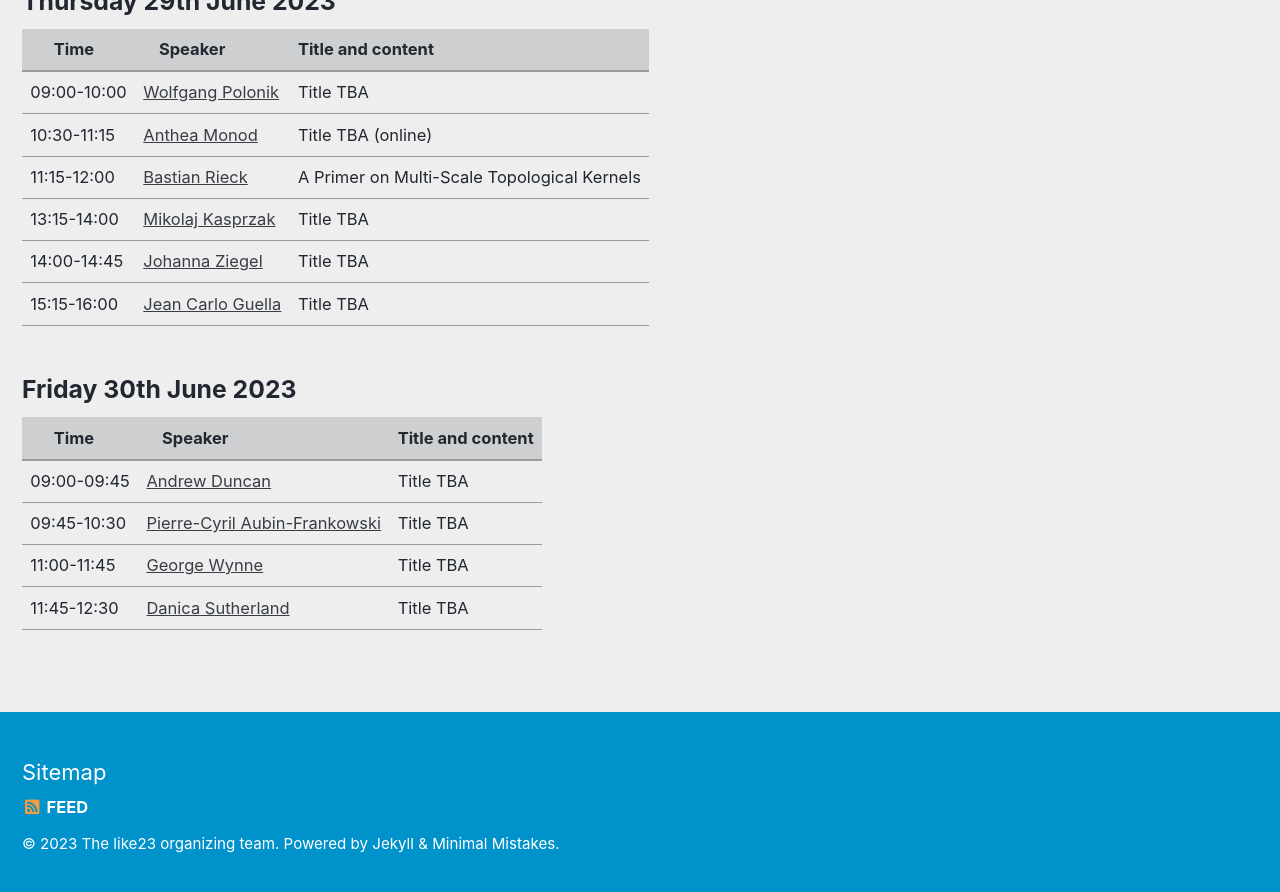
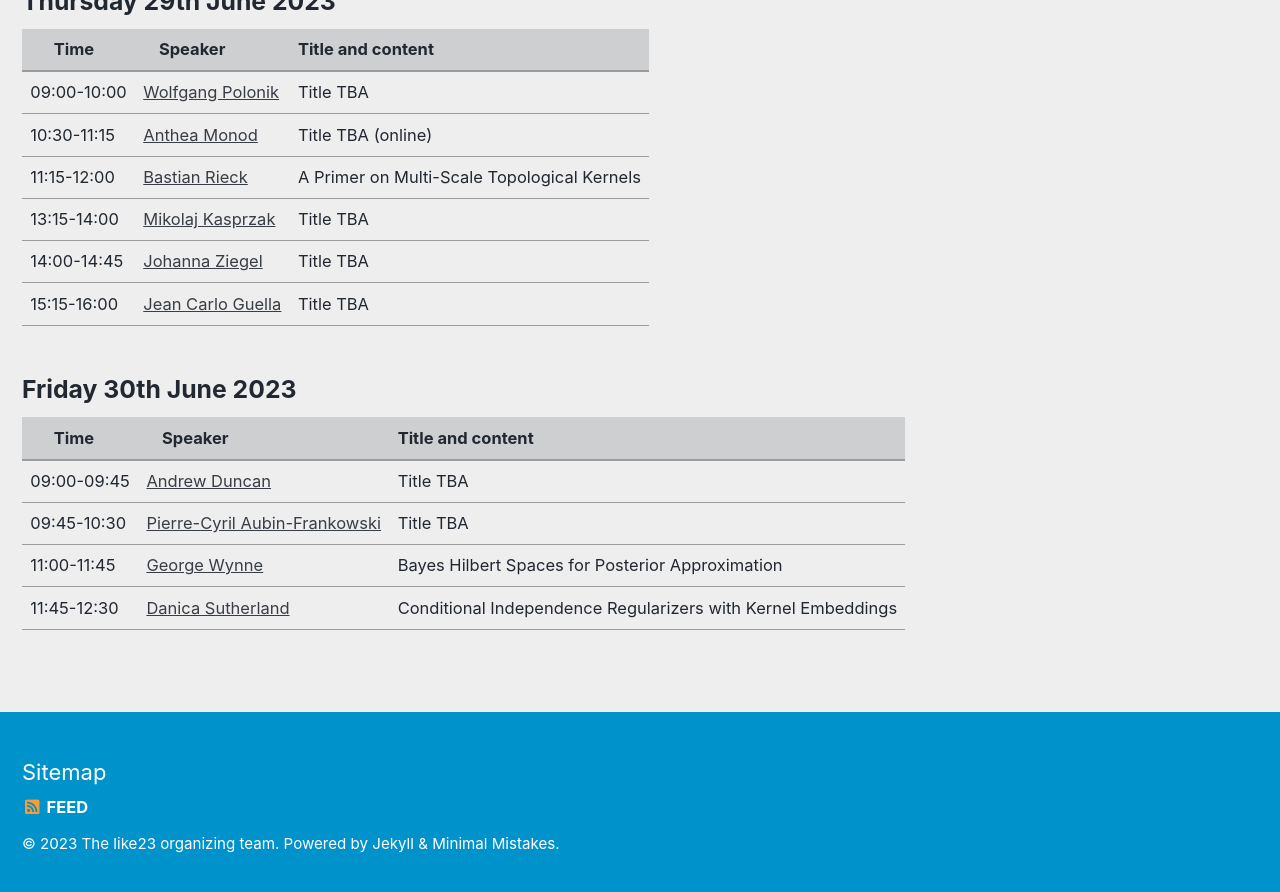
Before and after one commit to LIKE23-Bern/LIKE23-Bern.github.io, a Jekyll site: the page built from _pages/workshop.md, in a window 1280 px wide and 900 px high, scrolled down 1114 px. Shown: the top 892 px of the window. Built offline with Jekyll 4.4.1, drawn with Linux system fonts in a browser that asks for light colours; cached includes are drawn as plain includes.

Commit message:
Update workshop.md

```diff
--- a/_pages/workshop.md
+++ b/_pages/workshop.md
@@ -216,7 +216,7 @@ header:
 		    <a href="https://georgewynne.github.io/" target="_blank">George Wynne</a>
 		</td>
 		<td>
-		   Title TBA
+		   Bayes Hilbert Spaces for Posterior Approximation
 	    </td>
 	</tr>
     <tr>
@@ -225,7 +225,7 @@ header:
 		    <a href="https://djsutherland.ml/" target="_blank">Danica Sutherland</a>
 		</td>
 		<td>
-		    Title TBA
+		    Conditional Independence Regularizers with Kernel Embeddings
 	    </td>
 	</tr>
 </tbody>
```
